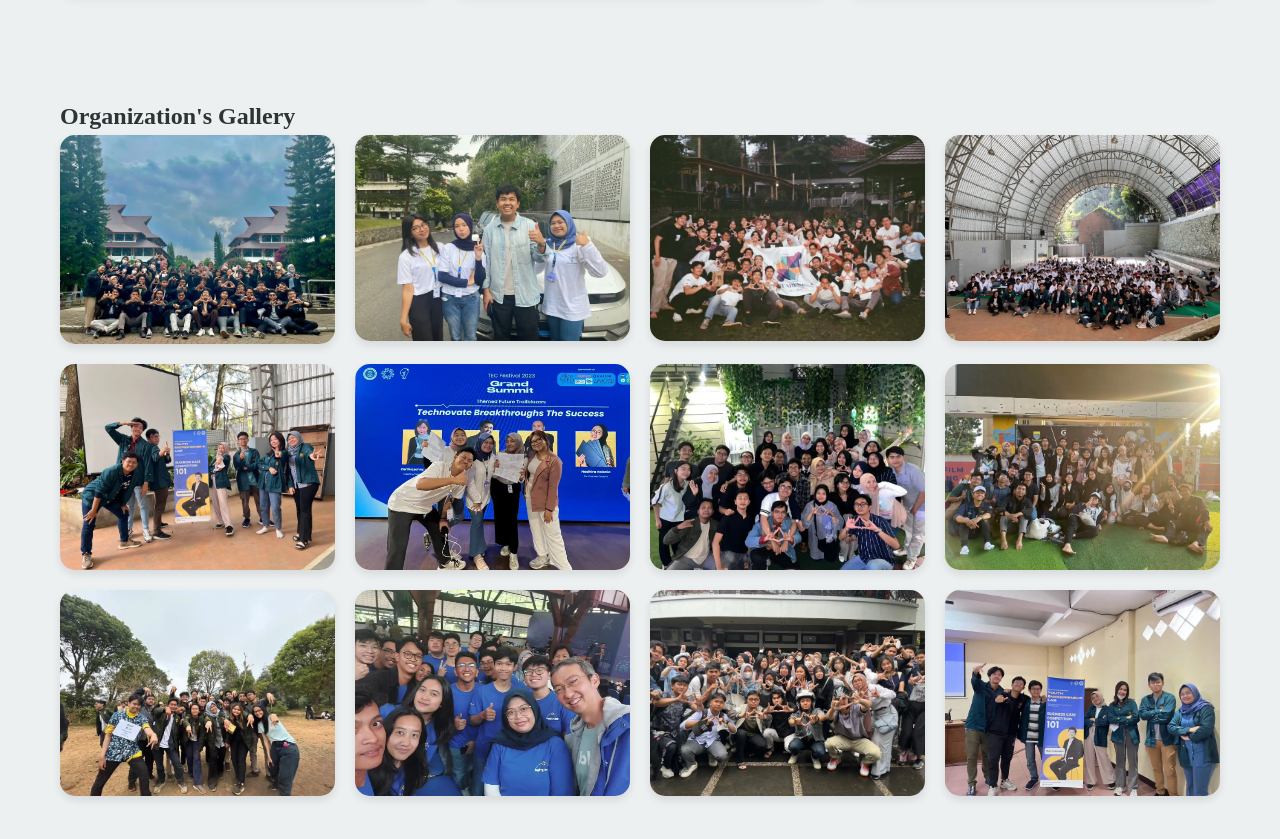
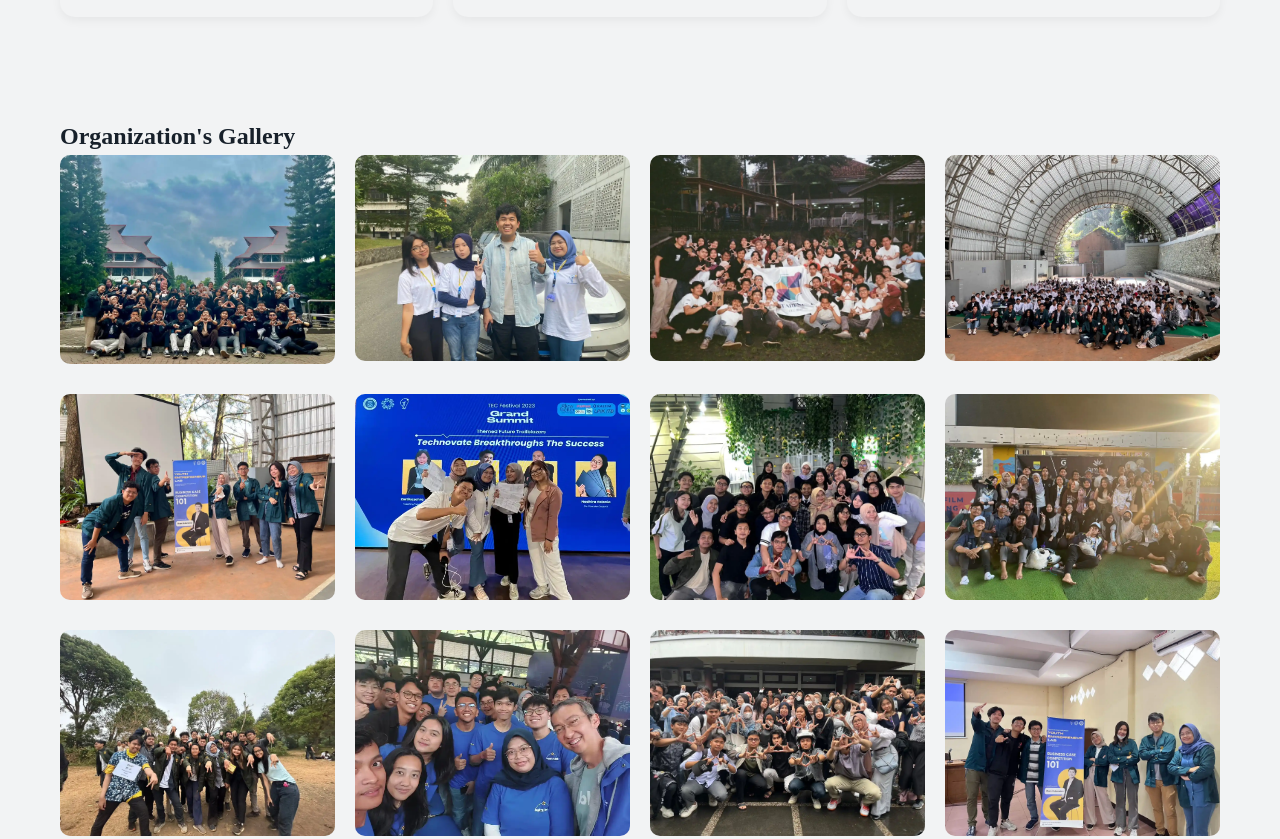
Before and after one commit to nabilashikoofa/WBD-Portfolio-Website, a plain HTML site: page index.html in a window 1280 px wide. Shown: the part 1555-2394 px from the top of the page. Drawn offline with Linux system fonts and the light colour scheme.

Commit message:
feat : styles's update

```diff
--- a/styles.css
+++ b/styles.css
@@ -1,10 +1,9 @@
 /* Colors */
 :root {
-    --primary-color: #2C3E50;
-    --secondary-color: #ECF0F1;
-    --accent-color: #E74C3C;
-    --text-color: #2D3436;
-    --highlight-color: #3498DB;
+    --primary-color: #2E4053; /* Dark Slate */
+    --secondary-color: #F2F3F4; /* Pearl White */
+    --text-color: #17202A; /* Black Stone */
+    --highlight-color: #27AE60; /* Emerald Green */
 }
 
 /* General Styles */
@@ -134,9 +133,6 @@ nav ul li a:hover::after {
         margin: 10px 0;
     }
 
-    main {
-        margin-top: 120px;
-    }
 }
 
 @media (min-width: 769px) {
@@ -152,14 +148,10 @@ nav ul li a:hover::after {
     .hamburger {
         display: none;
     }
-
-    main {
-        margin-top: 0;
-    }
 }
 
 section {
-    scroll-margin-top: 50px;
+    scroll-margin-top: 30px;
 }
 
 /* Home Section */
@@ -198,7 +190,7 @@ section {
     }
 }
 
-/* Profile Photo */
+/* Home */
 .profile-photo {
     height: 250px;
     width: auto;
@@ -240,12 +232,12 @@ section {
     transform: scale(1.1);
 }
 
-.tech-stacks,.projects h2 {
+/* Tech Stack Section */
+.tech-stacks h2,.projects h2 {
     text-align: center;
     padding: 10px 10px;
 }
 
-/* Tech Stack Section */
 .tech-stacks {
     padding: 50px 25%;
     background-color: var(--secondary-color);
@@ -269,28 +261,19 @@ section {
     box-shadow: 0 8px 16px rgba(0, 0, 0, 0.15);
 }
 
-/* Projects Section */
-.projects {
+/* Projects & Gallery */
+.projects, .gallery {
     padding: 50px 20px;
     background-color: var(--secondary-color);
 }
 
-.projects-grid {
+.projects-grid, .gallery-grid {
     display: grid;
-    grid-template-columns: repeat(3, 1fr);
     gap: 20px;
 }
 
-@media (max-width: 1024px) {
-    .projects-grid {
-        grid-template-columns: repeat(2, 1fr);
-    }
-}
-
-@media (max-width: 768px) {
-    .projects-grid {
-        grid-template-columns: 1fr;
-    }
+.projects-grid {
+    grid-template-columns: repeat(3, 1fr);
 }
 
 .project-item {
@@ -307,7 +290,7 @@ section {
     box-shadow: 0 8px 20px rgba(0, 0, 0, 0.1);
 }
 
-.project-item img {
+.project-item img, .gallery-grid img {
     width: 100%;
     height: auto;
     margin-bottom: 10px;
@@ -315,23 +298,12 @@ section {
 }
 
 /* Gallery Section */
-.gallery {
-    padding: 50px 20px;
-    background-color: var(--secondary-color);
-}
-
 .gallery-grid {
-    display: grid;
     grid-template-columns: repeat(4, 1fr);
-    gap: 20px;
 }
 
 .gallery-grid img {
-    width: 100%;
-    height: auto;
-    border-radius: 15px;
     transition: transform 0.3s ease, box-shadow 0.3s ease;
-    box-shadow: 0 4px 8px rgba(0, 0, 0, 0.1);
 }
 
 .gallery-grid img:hover {
@@ -341,12 +313,20 @@ section {
 }
 
 @media (max-width: 1024px) {
+    .projects-grid {
+        grid-template-columns: repeat(2, 1fr);
+    }
+
     .gallery-grid {
         grid-template-columns: repeat(3, 1fr);
     }
 }
 
 @media (max-width: 768px) {
+    .projects-grid {
+        grid-template-columns: 1fr;
+    }
+
     .gallery-grid {
         grid-template-columns: repeat(2, 1fr);
     }
@@ -355,14 +335,3 @@ section {
         transform: scale(1.2);
     }
 }
-
-/* Contact Section */
-.contact {
-    padding: 50px 20px;
-    text-align: center;
-    background-color: var(--secondary-color);
-}
-
-.contact h2 {
-    color: var(--primary-color);
-}
```
